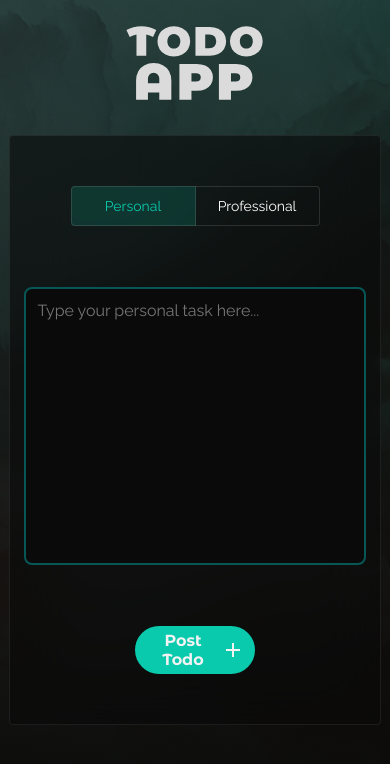
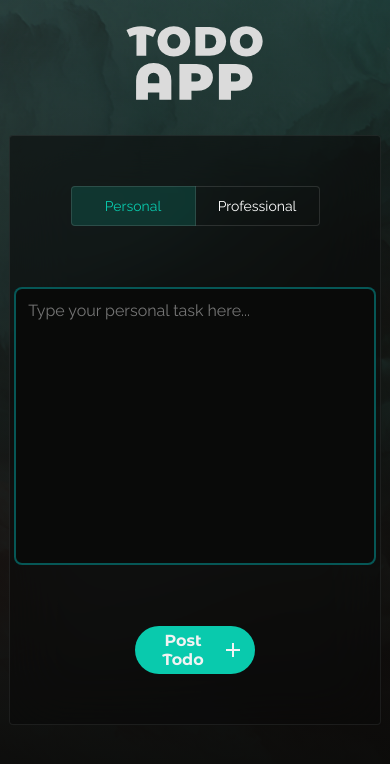
Before and after one commit to FelBenini/todo-app, a React (Create React App) app: page / in a window 390 px wide. Shown: the top 764 px of the page. Built offline with nearby package versions, Linux system fonts and the light colour scheme.

Commit message:
modified:   src/App.css

```diff
--- a/src/App.css
+++ b/src/App.css
@@ -270,7 +270,7 @@ body {
 
 @media screen and (max-width: 700px) {
   form textarea {
-    width: 85%;
+    width: 90%;
     height: 250px;
   }
   form {
@@ -283,4 +283,12 @@ body {
   body {
     background-image: linear-gradient(to top, #090A09, #ffffff0c), url('../public/img/background-mobile.png');
   }
+  .deletion-menu {
+    padding-right: 12px;
+    padding-left: 12px;
+    width: calc(100% + 46px);
+  }
+  .deletion-menu h3 {
+    font-size: 15px;
+  }
 }
```
